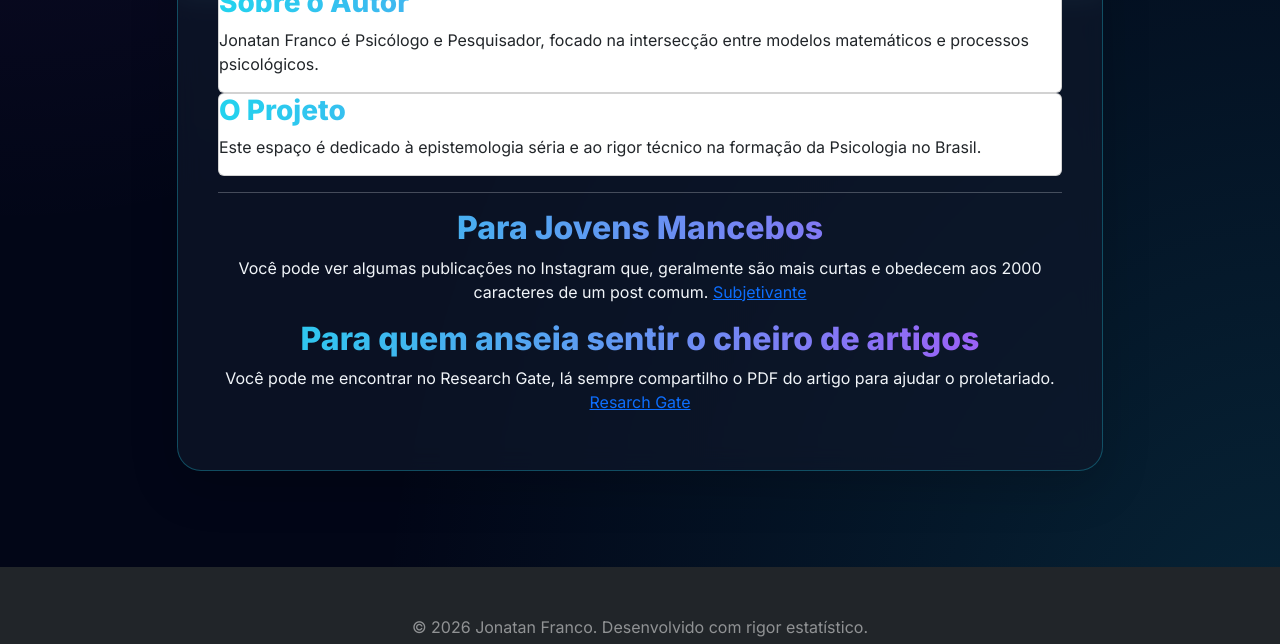
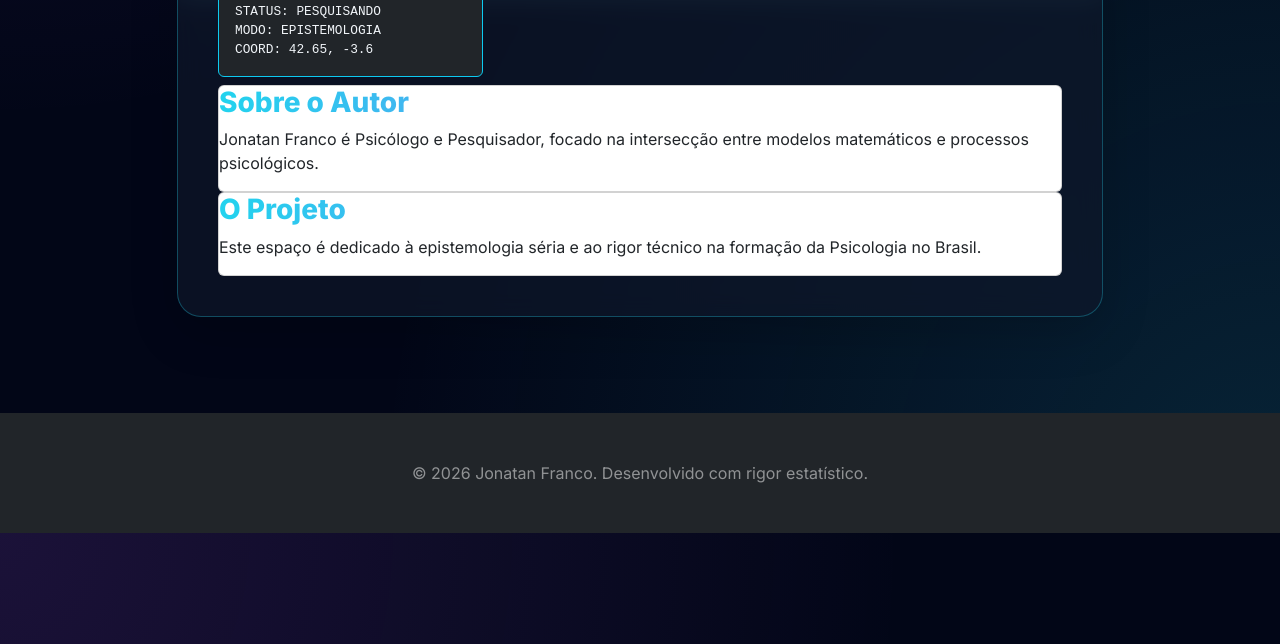
Before and after one commit to jonatan-franco/jonatan-franco.github.io, a Jekyll site: the page built from index.md, in a window 1280 px wide and 900 px high, scrolled down 614 px, cut to the strip 256-900 px from the top of the window. Built offline with Jekyll 4.4.1, drawn with Linux system fonts in a browser that asks for light colours.

Commit message:
Update index.md with status and author details
Added status and mode information to the homepage.

```diff
--- a/index.md
+++ b/index.md
@@ -2,6 +2,15 @@
 layout: default
 title: Home
 ---
+<div class="row">
+  <div class="col-md-4">
+    <div class="p-3 mb-2 border border-info rounded bg-dark text-cyan" style="font-family: monospace; font-size: 0.8rem;">
+      <span class="text-neon">STATUS:</span> PESQUISANDO<br>
+      <span class="text-neon">MODO:</span> EPISTEMOLOGIA<br>
+      <span class="text-neon">COORD:</span> 42.65, -3.6
+    </div>
+  </div>
+</div>
 
 <div class="about-section">
   <div class="card">
@@ -13,14 +22,3 @@ title: Home
     <p>Este espaço é dedicado à epistemologia séria e ao rigor técnico na formação da Psicologia no Brasil.</p>
   </div>
 </div>
-
-<div class = "text-center" markdown = "1">
-
----
-## Para Jovens Mancebos
-Você pode ver algumas publicações no Instagram que, geralmente são mais curtas e obedecem aos 2000 caracteres de um post comum.
-[Subjetivante](https://www.instagram.com/subjetivante)
-
-## Para quem anseia sentir o cheiro de artigos
-Você pode me encontrar no Research Gate, lá sempre compartilho o PDF do artigo para ajudar o proletariado.
-[Resarch Gate](https://www.researchgate.net/profile/Jonatan-Franco?ev=hdr_xprf)
```
